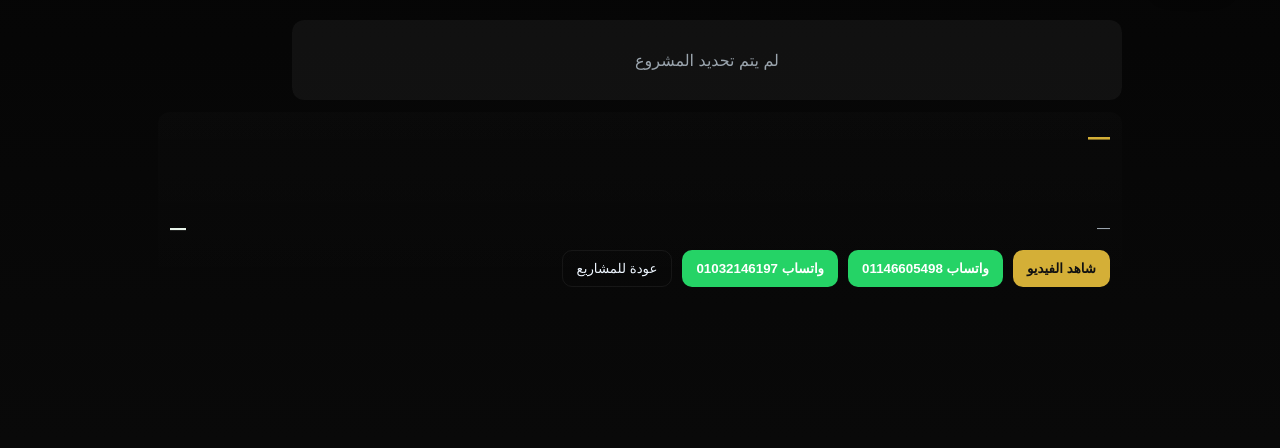
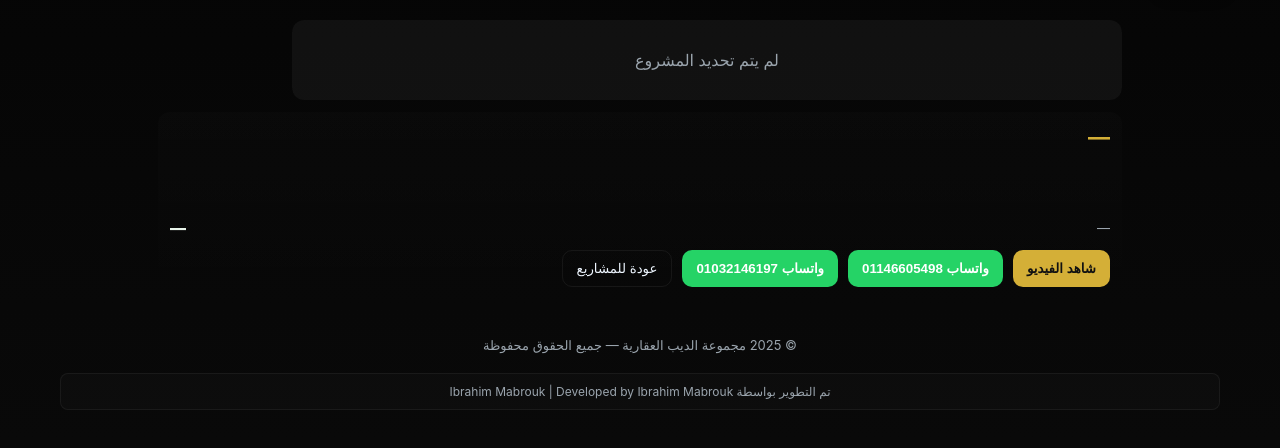
Before and after one commit to Hima1710/AlDeeb-Real-Estate, a plain HTML site: page project.html in a window 1280 px wide. Shown: the part 120-568 px from the top of the page. Drawn offline with Linux system fonts and the light colour scheme.

Commit message:
Add files via upload

```diff
--- a/project.html
+++ b/project.html
@@ -64,6 +64,10 @@
         </div>
       </div>
     </main>
+    <footer>© <span id="year-project"></span> مجموعة الديب العقارية — جميع الحقوق محفوظة</footer>
+    <div class="developer-banner" id="developer-banner-project">
+      <p>تم التطوير بواسطة Ibrahim Mabrouk | Developed by Ibrahim Mabrouk</p>
+    </div>
   </div>
 
 <script src="script.js"></script>
--- a/script.js
+++ b/script.js
@@ -45,6 +45,12 @@ if(document.getElementById('projects-container')){
   };
 
   el.year.textContent = new Date().getFullYear();
+
+  // Set year for developer banner if exists
+  var devBanner = document.getElementById('developer-banner');
+  if (devBanner) {
+    // No need to set year here, it's static text
+  }
 
   function setLang(l){
     lang=l;
@@ -194,8 +200,13 @@ if(document.getElementById('project-hero')){
     whatsapp2:document.getElementById('whatsapp2'),
     backBtn:document.getElementById('back-to-list'),
     btnAr:document.getElementById('btn-ar-detail'),
-    btnEn:document.getElementById('btn-en-detail')
+    btnEn:document.getElementById('btn-en-detail'),
+    yearProject:document.getElementById('year-project')
   };
+
+  if (el.yearProject) {
+    el.yearProject.textContent = new Date().getFullYear();
+  }
 
   el.btnAr.addEventListener('click', function(){ setLang('ar'); });
   el.btnEn.addEventListener('click', function(){ setLang('en'); });
--- a/style.css
+++ b/style.css
@@ -58,6 +58,25 @@ h2{font-size:28px;margin:6px 0 18px;text-align:center}
 }
 footer{margin-top:20px;text-align:center;color:var(--muted);font-size:13px}
 
+.developer-banner {
+  margin-top: 20px;
+  text-align: center;
+  padding: 10px;
+  background: rgba(255, 255, 255, 0.02);
+  border-radius: 8px;
+  border: 1px solid rgba(255, 255, 255, 0.05);
+}
+
+.developer-banner p {
+  margin: 0;
+  font-size: 12px;
+  color: var(--muted);
+}
+
+.developer-banner p strong {
+  color: var(--gold);
+}
+
 /* project page */
 .project-hero{max-width:1000px;margin:18px auto 0;background:transparent;padding:18px;border-radius:12px}
 .gallery{display:flex;gap:14px;align-items:flex-start}
```
Also changed, not shown: index.html (+6 -3 lines).
